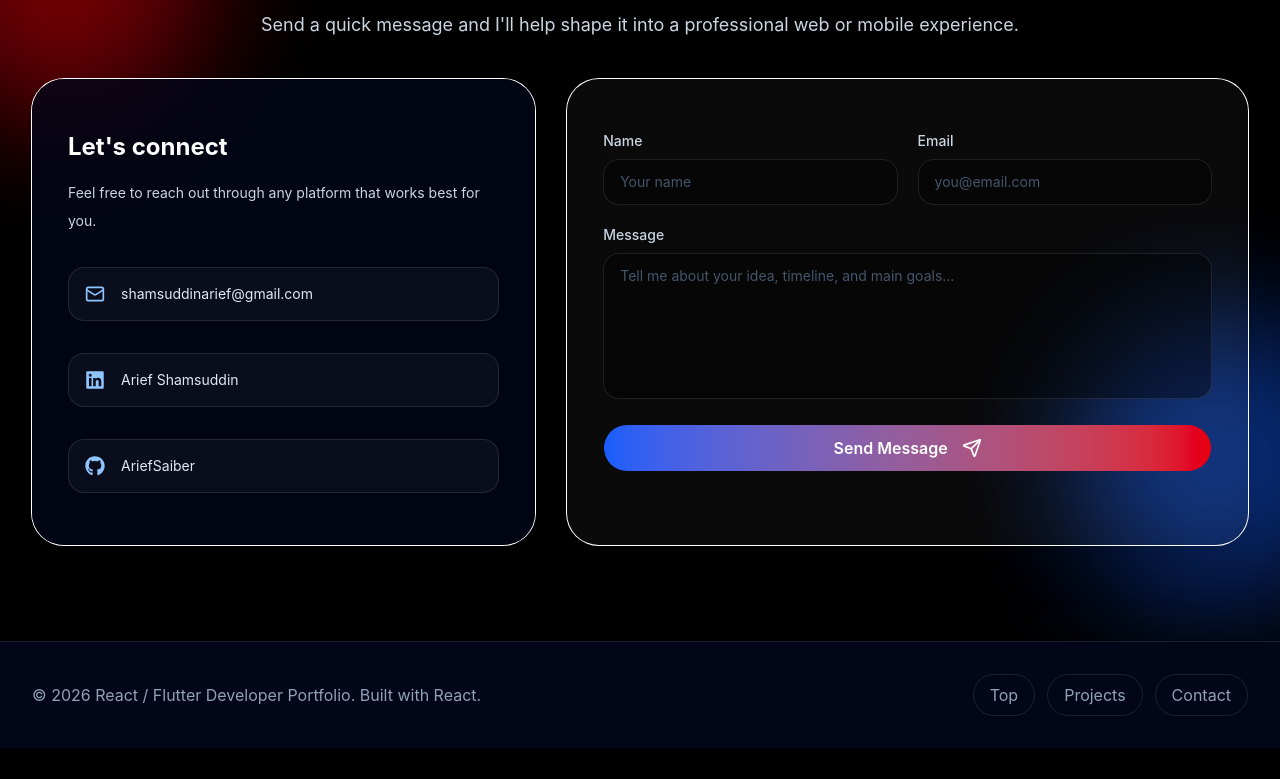
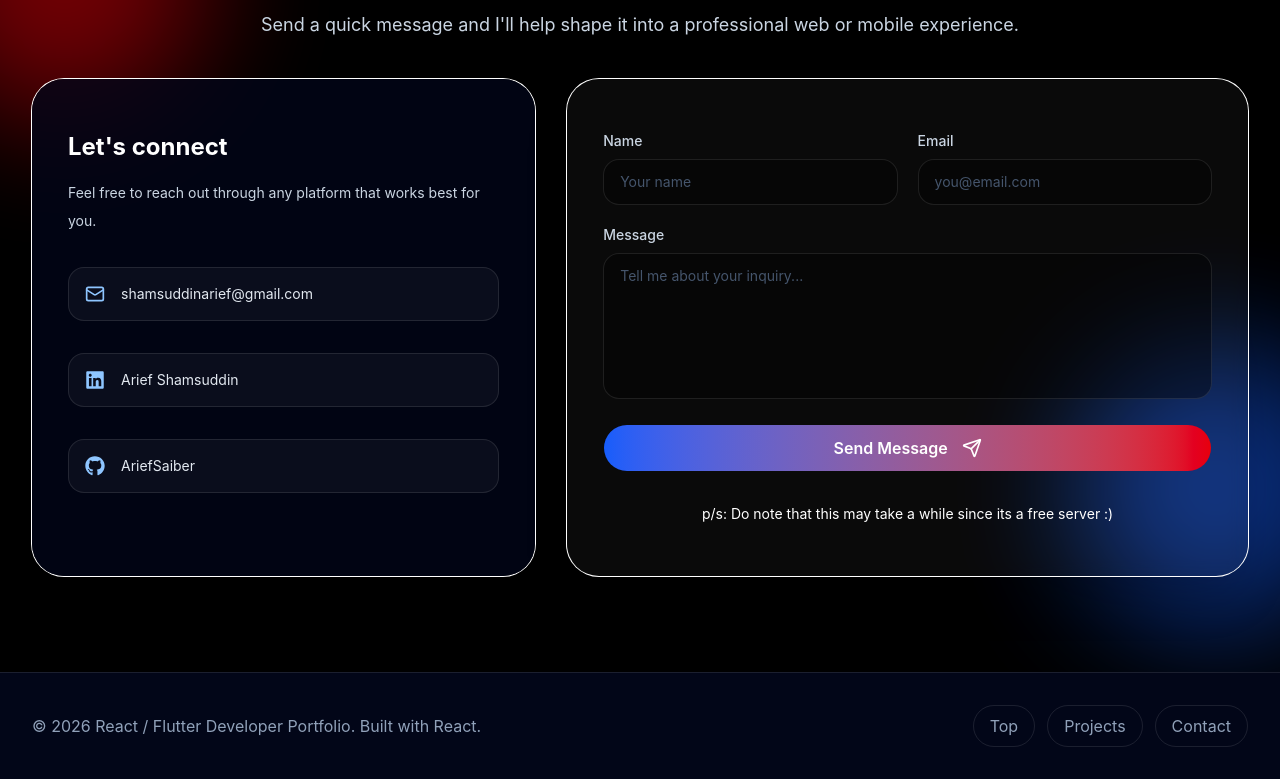
Before and after one commit to AriefSaiber/AriefSaiber.github.io, a React (Vite) app: page / in a window 1280 px wide. Shown: the part 5652-6431 px from the top of the page. Before the commit the page ends 6400 px from the top, so only its background shows below. Built offline with nearby package versions, Linux system fonts and the light colour scheme.

Commit message:
contact change

```diff
--- a/src/components/portfolio/ContactSection.tsx
+++ b/src/components/portfolio/ContactSection.tsx
@@ -177,6 +177,8 @@ export function ContactSection() {
                   <Send className="contactSendIcon" />
                 </Button>
 
+                <p className="note">{contactMessages.form.note}</p>
+
                 {isSent && (
                   <p className="contactSuccess">Message sent successfully.</p>
                 )}
--- a/src/components/portfolio/styles/ContactSection.css
+++ b/src/components/portfolio/styles/ContactSection.css
@@ -131,3 +131,7 @@
   color: #4ade80;
   font-size: 0.875rem;
 }
+
+.note {
+  @apply mt-3 text-white text-sm text-center;
+}
--- a/src/messages/contact.messages.ts
+++ b/src/messages/contact.messages.ts
@@ -25,7 +25,8 @@ export const contactMessages = {
       "Other",
     ],
     messageLabel: "Message",
-    messagePlaceholder: "Tell me about your idea, timeline, and main goals...",
+    messagePlaceholder: "Tell me about your inquiry...",
+    note: "p/s: Do note that this may take a while since its a free server :)",
     submit: "Send Message",
     success:
       "Message preview submitted successfully. Connect this form to your backend or email service to receive real messages.",
--- a/vite.config.ts
+++ b/vite.config.ts
@@ -4,6 +4,7 @@ import tailwindcss from "@tailwindcss/vite";
 import { defineConfig } from "vite";
 
 export default defineConfig({
+  base: "/",
   plugins: [react(), tailwindcss()],
   resolve: {
     alias: {
```
Also changed, not shown: 1 other file (tests, documents, lock files or other folders).
